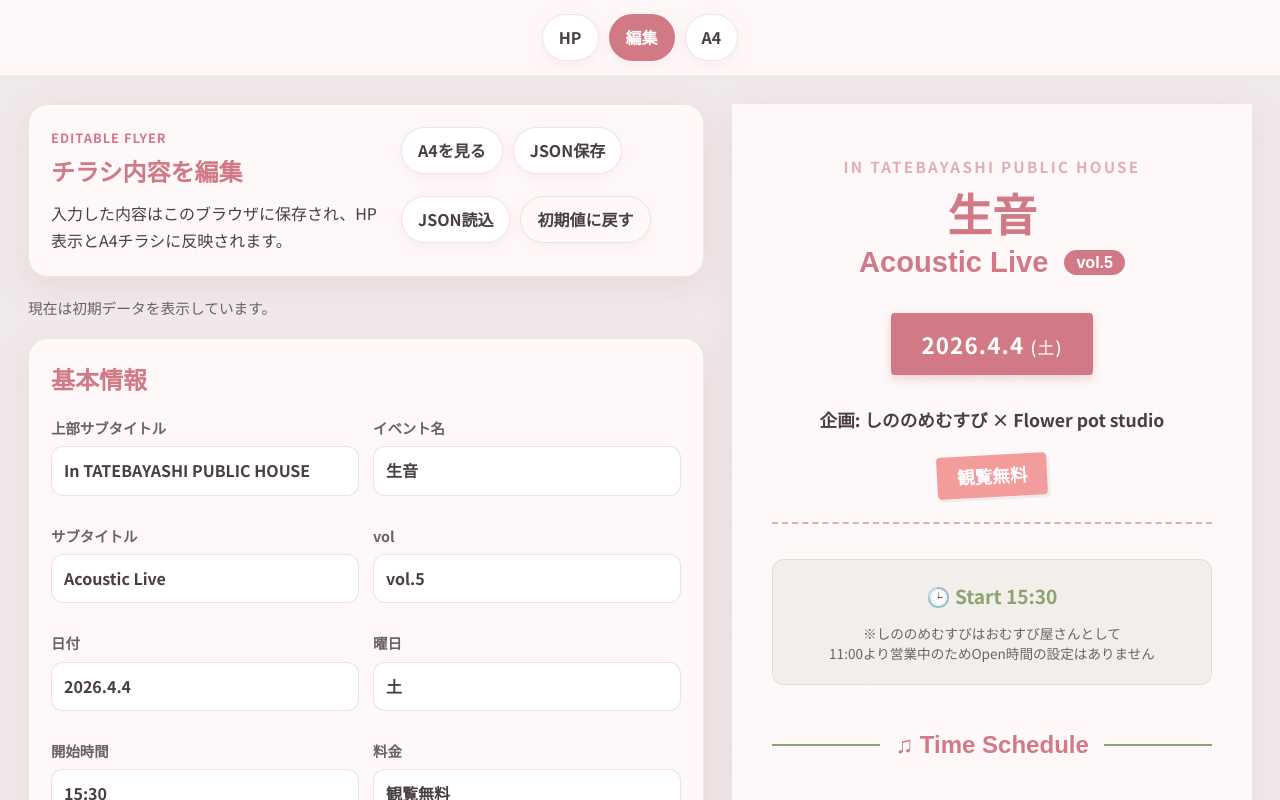
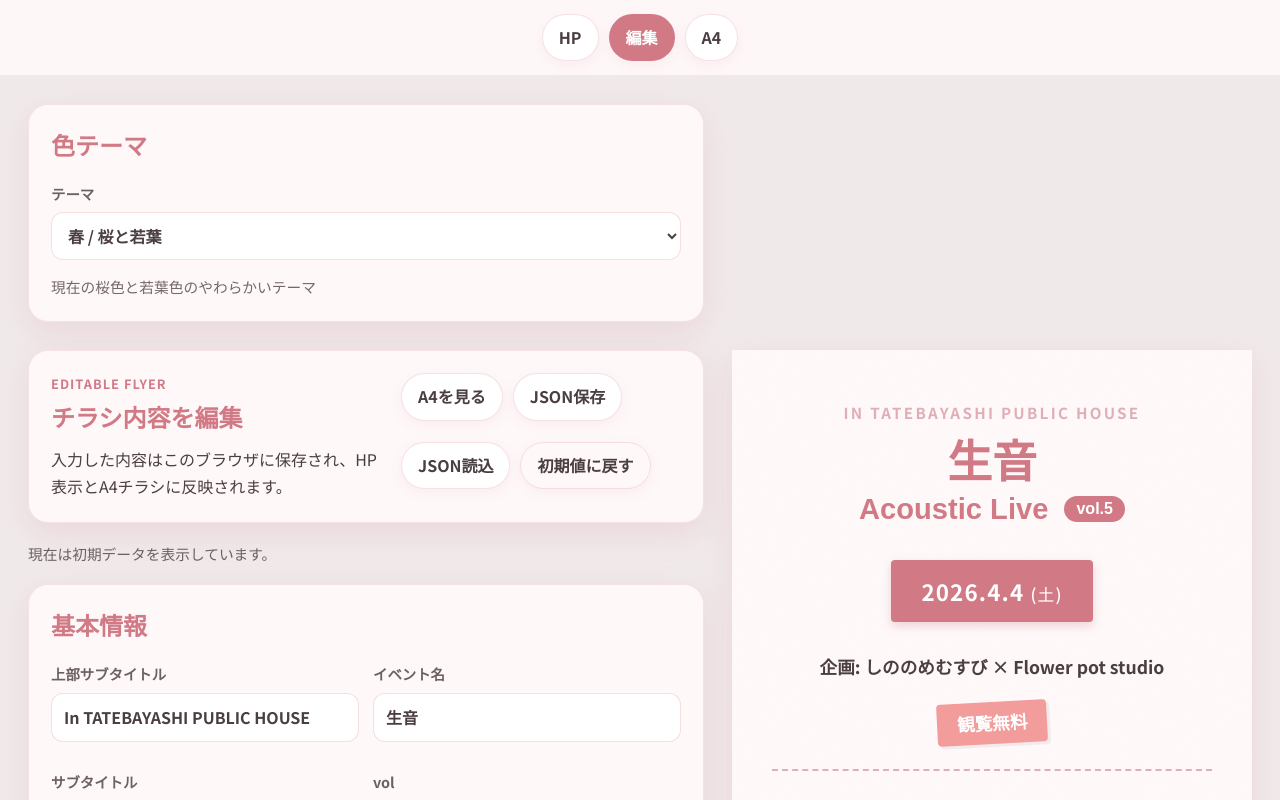
Before and after one commit to sunpotflower4460-cpu/TIRASI-HP, a React (Vite) app: page / in a window 1280 px wide. Both pictures are taken after a click on the button "内容を編集". Shown: the top 800 px of the page. Built offline with nearby package versions, Linux system fonts and the light colour scheme; a web font is replaced by a local one.

Commit message:
Add theme selector
Add selectable spring, summer, autumn, and night themes. Store the selected theme in event data, apply theme classes across the app, normalize older saved data, add an editor selector, and update README.

```diff
--- a/src/App.tsx
+++ b/src/App.tsx
@@ -1,8 +1,11 @@
 import { useEffect, useState } from "react";
 import { EditorPage } from "./components/Editor/EditorPage";
+import { ThemeEditor } from "./components/Editor/ThemeEditor";
 import { FlyerView } from "./components/Flyer/FlyerView";
 import { HomeWithFlyerPreview } from "./components/Home/HomeWithFlyerPreview";
+import { getThemeClassName } from "./data/themes";
 import { useEventData } from "./hooks/useEventData";
+import "./styles/theme.css";
 
 type Route = "/" | "/editor" | "/flyer";
 
@@ -16,6 +19,7 @@ function getRoute(): Route {
 export default function App() {
   const [route, setRoute] = useState<Route>(getRoute);
   const { eventData, setEventData, resetEventData, hasCustomData } = useEventData();
+  const themeClassName = getThemeClassName(eventData.themeId);
 
   useEffect(() => {
     const onPopState = () => setRoute(getRoute());
@@ -31,12 +35,17 @@ export default function App() {
 
   if (route === "/editor") {
     return (
-      <div className="app-shell">
+      <div className={`app-shell ${themeClassName}`}>
         <nav className="app-nav print-hidden" aria-label="ページ切り替え">
           <button onClick={() => navigate("/")}>HP</button>
           <button className="active" onClick={() => navigate("/editor")}>編集</button>
           <button onClick={() => navigate("/flyer")}>A4</button>
         </nav>
+        <div className="editor-page theme-editor-wrap">
+          <section className="editor-panel">
+            <ThemeEditor eventData={eventData} setEventData={setEventData} />
+          </section>
+        </div>
         <EditorPage
           eventData={eventData}
           setEventData={setEventData}
@@ -50,7 +59,7 @@ export default function App() {
 
   if (route === "/flyer") {
     return (
-      <div className="app-shell">
+      <div className={`app-shell ${themeClassName}`}>
         <nav className="app-nav print-hidden" aria-label="ページ切り替え">
           <button onClick={() => navigate("/")}>HP</button>
           <button onClick={() => navigate("/editor")}>編集</button>
@@ -62,7 +71,7 @@ export default function App() {
   }
 
   return (
-    <div className="app-shell">
+    <div className={`app-shell ${themeClassName}`}>
       <nav className="app-nav print-hidden" aria-label="ページ切り替え">
         <button className="active" onClick={() => navigate("/")}>HP</button>
         <button onClick={() => navigate("/editor")}>編集</button>
--- a/src/components/Editor/EditorPage.tsx
+++ b/src/components/Editor/EditorPage.tsx
@@ -1,5 +1,6 @@
 import { useRef, useState } from "react";
 import type { ChangeEvent, Dispatch, SetStateAction } from "react";
+import { normalizeEventData } from "../../hooks/useEventData";
 import type { EventData, ScheduleItem, SocialLink } from "../../types/event";
 import { FlyerView } from "../Flyer/FlyerView";
 
@@ -195,7 +196,7 @@ export function EditorPage({
           return;
         }
 
-        setEventData(parsed);
+        setEventData(normalizeEventData(parsed));
         setNotice("JSONからイベント内容を読み込みました。");
       } catch {
         setNotice("読み込みに失敗しました。JSONファイルを確認してください。");
--- /dev/null
+++ b/src/components/Editor/ThemeEditor.tsx
@@ -0,0 +1,35 @@
+import type { Dispatch, SetStateAction } from "react";
+import { themeOptions } from "../../data/themes";
+import type { EventData } from "../../types/event";
+
+type ThemeEditorProps = {
+  eventData: EventData;
+  setEventData: Dispatch<SetStateAction<EventData>>;
+};
+
+export function ThemeEditor({ eventData, setEventData }: ThemeEditorProps) {
+  const selectedTheme = themeOptions.find((theme) => theme.id === eventData.themeId) ?? themeOptions[0];
+
+  return (
+    <section className="editor-card">
+      <h2>色テーマ</h2>
+      <label className="editor-field">
+        <span>テーマ</span>
+        <select
+          value={selectedTheme.id}
+          onChange={(event) => {
+            const themeId = event.target.value;
+            setEventData((current) => ({ ...current, themeId }));
+          }}
+        >
+          {themeOptions.map((theme) => (
+            <option value={theme.id} key={theme.id}>
+              {theme.label}
+            </option>
+          ))}
+        </select>
+      </label>
+      <p className="theme-description">{selectedTheme.description}</p>
+    </section>
+  );
+}
--- a/src/data/defaultEvent.ts
+++ b/src/data/defaultEvent.ts
@@ -1,6 +1,7 @@
 import type { EventData } from "../types/event";
 
 export const defaultEvent: EventData = {
+  themeId: "spring",
   venueSubtitle: "In TATEBAYASHI PUBLIC HOUSE",
   title: "生音",
   subtitle: "Acoustic Live",
--- /dev/null
+++ b/src/data/themes.ts
@@ -0,0 +1,37 @@
+export type ThemeOption = {
+  id: string;
+  label: string;
+  description: string;
+  className: string;
+};
+
+export const themeOptions: ThemeOption[] = [
+  {
+    id: "spring",
+    label: "春 / 桜と若葉",
+    description: "現在の桜色と若葉色のやわらかいテーマ",
+    className: "theme-spring"
+  },
+  {
+    id: "summer",
+    label: "夏 / 空と海",
+    description: "青とミントを使った爽やかなテーマ",
+    className: "theme-summer"
+  },
+  {
+    id: "autumn",
+    label: "秋 / 木の実と夕暮れ",
+    description: "橙と深い緑を使った落ち着いたテーマ",
+    className: "theme-autumn"
+  },
+  {
+    id: "night",
+    label: "夜 / ライブハウス",
+    description: "濃紺とゴールドを使った夜のテーマ",
+    className: "theme-night"
+  }
+];
+
+export function getThemeClassName(themeId: string | undefined) {
+  return themeOptions.find((theme) => theme.id === themeId)?.className ?? "theme-spring";
+}
--- a/src/hooks/useEventData.ts
+++ b/src/hooks/useEventData.ts
@@ -3,6 +3,13 @@ import { defaultEvent } from "../data/defaultEvent";
 import type { EventData } from "../types/event";
 
 const STORAGE_KEY = "tirasi-hp:event-data:v1";
+
+export function normalizeEventData(eventData: EventData): EventData {
+  return {
+    ...eventData,
+    themeId: eventData.themeId || defaultEvent.themeId
+  };
+}
 
 function safeParseEventData(value: string | null): EventData | null {
   if (!value) return null;
@@ -12,7 +19,7 @@ function safeParseEventData(value: string | null): EventData | null {
     if (!parsed || typeof parsed !== "object" || !Array.isArray(parsed.schedule)) {
       return null;
     }
-    return parsed;
+    return normalizeEventData(parsed);
   } catch {
     return null;
   }
--- /dev/null
+++ b/src/styles/theme.css
@@ -0,0 +1,89 @@
+.app-shell {
+  min-height: 100vh;
+  background-color: var(--paper-bg);
+}
+
+.theme-spring {
+  --primary-color: #d17a86;
+  --secondary-color: #e0aeb6;
+  --accent-color: #8da372;
+  --bg-color: #fff9fa;
+  --text-color: #4a3e40;
+  --highlight-color: #f29c9c;
+  --paper-bg: #f0e9ea;
+  --shadow: 0 10px 30px rgba(209, 122, 134, 0.15);
+}
+
+.theme-summer {
+  --primary-color: #3f8fb8;
+  --secondary-color: #8cc9d6;
+  --accent-color: #62a878;
+  --bg-color: #f5fcff;
+  --text-color: #243f4a;
+  --highlight-color: #f4b95f;
+  --paper-bg: #eaf6fb;
+  --shadow: 0 10px 30px rgba(63, 143, 184, 0.16);
+}
+
+.theme-autumn {
+  --primary-color: #b7673c;
+  --secondary-color: #d9a27d;
+  --accent-color: #6f7d4f;
+  --bg-color: #fff8f0;
+  --text-color: #4a392d;
+  --highlight-color: #d88a45;
+  --paper-bg: #efe3d6;
+  --shadow: 0 10px 30px rgba(183, 103, 60, 0.16);
+}
+
+.theme-night {
+  --primary-color: #c9a85a;
+  --secondary-color: #8d7fb3;
+  --accent-color: #7bb7b0;
+  --bg-color: #19172a;
+  --text-color: #f3edf0;
+  --highlight-color: #d17a86;
+  --paper-bg: #0f0f1a;
+  --shadow: 0 10px 30px rgba(0, 0, 0, 0.28);
+}
+
+.theme-editor-wrap {
+  padding-bottom: 0;
+}
+
+.theme-editor-wrap + .editor-page {
+  padding-top: 0;
+}
+
+.theme-description {
+  color: #75686a;
+  font-size: 0.92rem;
+}
+
+.editor-field select {
+  width: 100%;
+  border: 1px solid rgba(209, 122, 134, 0.24);
+  border-radius: 12px;
+  background: white;
+  padding: 10px 12px;
+  color: #4a3e40;
+  outline: none;
+}
+
+.theme-night .editor-header,
+.theme-night .editor-card,
+.theme-night .home-hero-copy,
+.theme-night .home-event-card,
+.theme-night .home-section,
+.theme-night .home-summary-grid article {
+  background: rgba(25, 23, 42, 0.92);
+  border-color: rgba(201, 168, 90, 0.24);
+}
+
+.theme-night .soft-text,
+.theme-night .save-status,
+.theme-night .theme-description,
+.theme-night .status-note,
+.theme-night .address {
+  color: rgba(243, 237, 240, 0.72);
+}
--- a/src/types/event.ts
+++ b/src/types/event.ts
@@ -19,6 +19,7 @@ export type SocialLink = {
 };
 
 export type EventData = {
+  themeId: string;
   venueSubtitle: string;
   title: string;
   subtitle: string;
```
Also changed, not shown: 1 other file (tests, documents, lock files or other folders).
